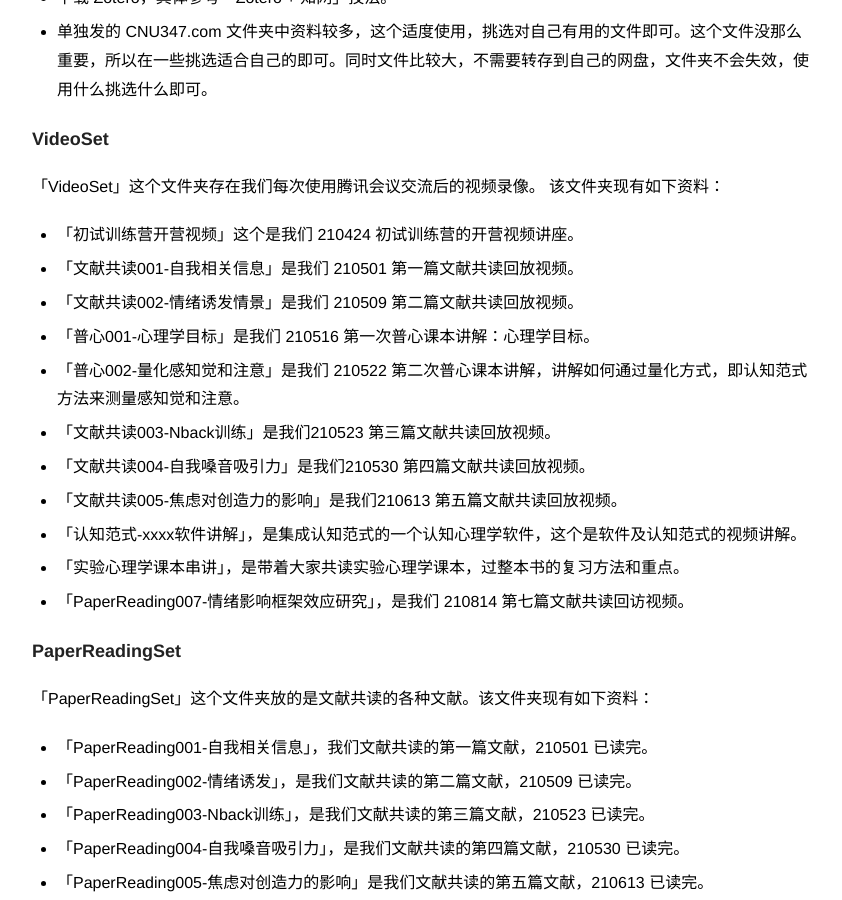
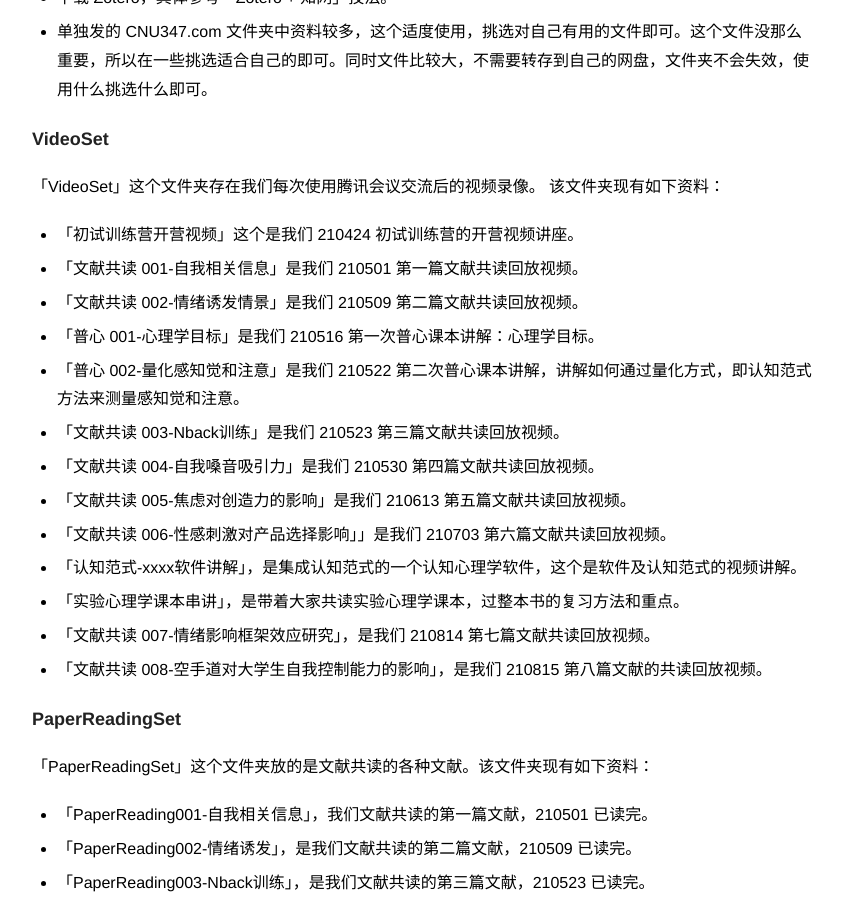
Before and after one commit to zapp926/cnu.github.io, a Jekyll site: the page built from _posts/2021-05-04-22-TheCampSchedule.md, in a window 1280 px wide and 900 px high, scrolled down 1179 px. Shown: the whole window, without its empty margins (218-1060 px from the left). Built offline with Jekyll 4.4.1, drawn with Linux system fonts in a browser that asks for light colours.

Commit message:
Update 2021-05-04-22-TheCampSchedule.md

```diff
--- a/_posts/2021-05-04-22-TheCampSchedule.md
+++ b/_posts/2021-05-04-22-TheCampSchedule.md
@@ -25,17 +25,18 @@ description: 人是世界上最好的产品，成为自己，是最大的奖赏
 「VideoSet」这个文件夹存在我们每次使用腾讯会议交流后的视频录像。
 该文件夹现有如下资料：
 - 「初试训练营开营视频」这个是我们 210424 初试训练营的开营视频讲座。
-- 「文献共读001-自我相关信息」是我们 210501 第一篇文献共读回放视频。
-- 「文献共读002-情绪诱发情景」是我们 210509 第二篇文献共读回放视频。
-- 「普心001-心理学目标」是我们 210516 第一次普心课本讲解：心理学目标。
-- 「普心002-量化感知觉和注意」是我们 210522 第二次普心课本讲解，讲解如何通过量化方式，即认知范式方法来测量感知觉和注意。
-- 「文献共读003-Nback训练」是我们210523 第三篇文献共读回放视频。
-- 「文献共读004-自我嗓音吸引力」是我们210530 第四篇文献共读回放视频。
-- 「文献共读005-焦虑对创造力的影响」是我们210613 第五篇文献共读回放视频。
+- 「文献共读 001-自我相关信息」是我们 210501 第一篇文献共读回放视频。
+- 「文献共读 002-情绪诱发情景」是我们 210509 第二篇文献共读回放视频。
+- 「普心 001-心理学目标」是我们 210516 第一次普心课本讲解：心理学目标。
+- 「普心 002-量化感知觉和注意」是我们 210522 第二次普心课本讲解，讲解如何通过量化方式，即认知范式方法来测量感知觉和注意。
+- 「文献共读 003-Nback训练」是我们 210523 第三篇文献共读回放视频。
+- 「文献共读 004-自我嗓音吸引力」是我们 210530 第四篇文献共读回放视频。
+- 「文献共读 005-焦虑对创造力的影响」是我们 210613 第五篇文献共读回放视频。
+- 「文献共读 006-性感刺激对产品选择影响」」是我们 210703 第六篇文献共读回放视频。
 - 「认知范式-xxxx软件讲解」，是集成认知范式的一个认知心理学软件，这个是软件及认知范式的视频讲解。
 - 「实验心理学课本串讲」，是带着大家共读实验心理学课本，过整本书的复习方法和重点。
-- 「PaperReading007-情绪影响框架效应研究」，是我们 210814 第七篇文献共读回访视频。
-
+- 「文献共读 007-情绪影响框架效应研究」，是我们 210814 第七篇文献共读回放视频。
+- 「文献共读 008-空手道对大学生自我控制能力的影响」，是我们 210815 第八篇文献的共读回放视频。
 
 ### PaperReadingSet
 「PaperReadingSet」这个文件夹放的是文献共读的各种文献。该文件夹现有如下资料：
@@ -49,7 +50,6 @@ description: 人是世界上最好的产品，成为自己，是最大的奖赏
 - 「PaperReading007-情绪影响框架效应研究」，是我们文献共读的第七篇文献，210814 已读完。
 - 「PaperReading008-空手道对大学生自我控制能力的影响」，是我们文献共读的第八篇文献，预计 210815 读完。
 
-
 ### MixMaterialSet
 「MixMaterialSet」这个文件夹放的是各种零散的技术类的文档。该文件夹现有如下资料：
 - 「心理学脑科学领域相关公司」这个是学叔整理的，心理学/脑科学领域的相关企业，大家要看一下心理学在产业界是如何应用的。了解自己学习的知识，都能做什么。
@@ -60,7 +60,6 @@ description: 人是世界上最好的产品，成为自己，是最大的奖赏
 - 「实验设计小测试」，几道简单的测试题，帮助大家理解实验设计的知识点。
 
 ## 后记
-
 岁月不居，时节如流。我们欢乐，我们忧伤，我们依然想做那个可能的自己。人是世界上最好的产品，成为自己，是对自己最大的奖赏。
 
 我们是谁？我们是首师大 347 应用心理的追梦人，你一个人可能走的很快，但我们一群人能走的更远。学叔微信：CNU_psychology。扫码👇加。
```
